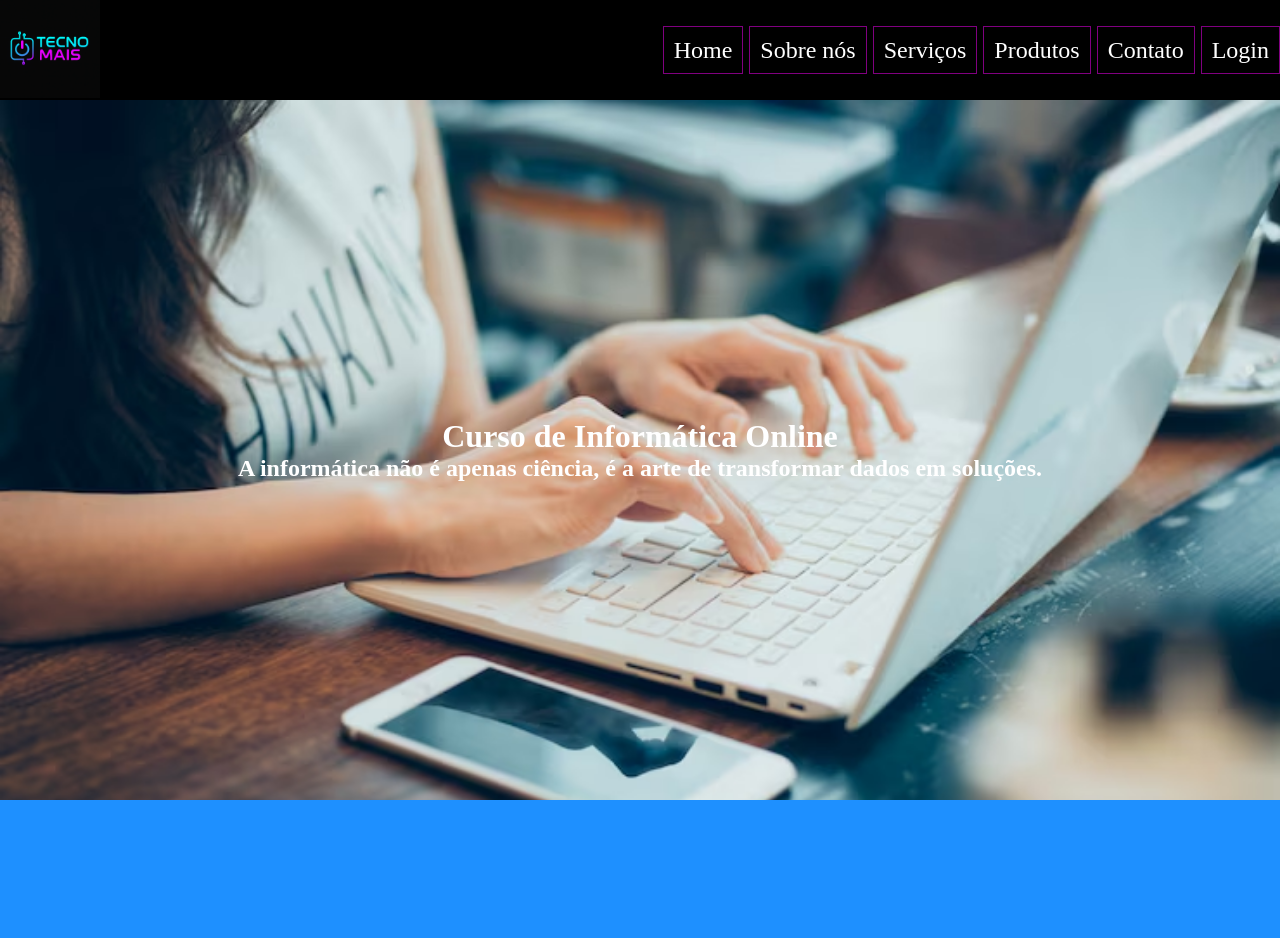
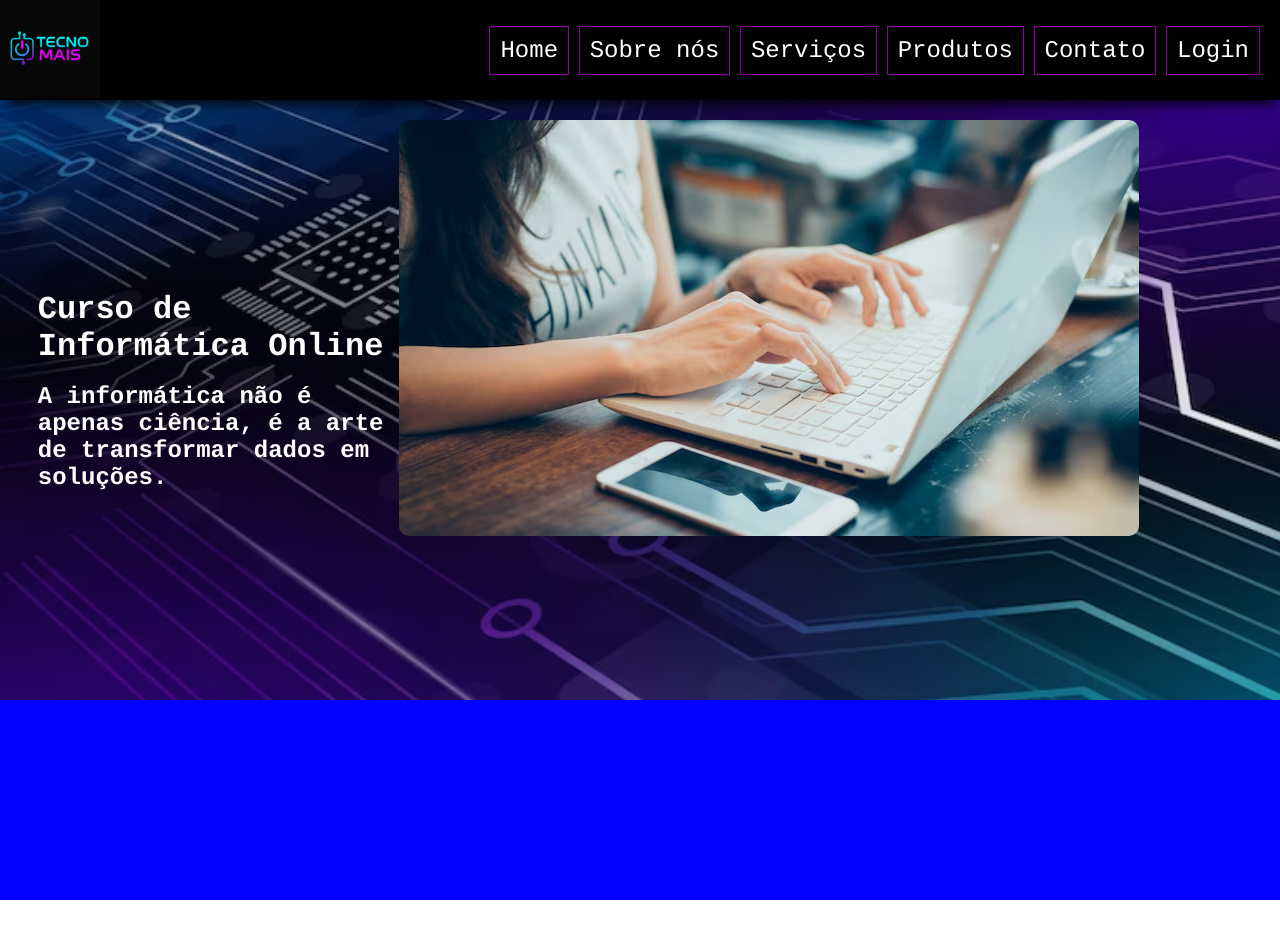
Before and after one commit to francisco-jhonatan/SENAC-2025, a plain HTML site: page front-end/pages/semantico.html in a window 1280 px wide. After the commit the page ends 900 px from the top, so only its background shows below. Drawn offline with Linux system fonts and the light colour scheme.

Commit message:
String + semântico

```diff
--- a/front-end/pages/css/semantico.css
+++ b/front-end/pages/css/semantico.css
@@ -1,11 +1,14 @@
 :root {
-    --primary: #000;
+    --primary: black;
     --secundary: #222;
+    --radius: 10px;
 }
 
 * {
     margin: 0;
     padding: 0;
+    font-family: 'courier';
+    box-sizing: border-box;
 }
 
 html,
@@ -16,24 +19,52 @@ body {
 }
 
 header {
+    position: fixed;
+    width: 100%;
+    height: 100px;
+    background-color: var(--primary);
     display: flex;
     align-items: center;
     justify-content: space-between;
-    height: 100px;
-    background-color: black;
+    z-index: 100;
+    -webkit-box-shadow: 0px 10px 13px -7px #000000, 5px 5px 15px 5px rgba(0, 0, 0, 0);
+    box-shadow: 0px 10px 13px -7px #000000, 5px 5px 15px 5px rgba(0, 0, 0, 0);
+
 }
 
 main {
+    padding: 10mm;
+    padding-top: 120px;
     min-height: calc(100% - 100px);
-    background-image: url(../../images/foto-do-computador.avif);
+    background-image: url(../../images/imagem-de-fundo-site.avif);
+    display: flex;
     background-size: cover;
+}
+
+.left {
     display: flex;
+    justify-content: center;
     align-items: center;
-    justify-content: center;
+    flex-direction: column;
+    color: white;
+    min-width: 350px;
+    max-width: 30%;
+}
+
+.imagem {
+    display: flex;
+    flex-wrap: wrap;
+    gap: 10px;
+    scroll-behavior: auto;
+}
+
+footer {
+    height: 200px;
+    background-color: var(--primary);
 }
 
 nav {
-    font-size: 150%;
+    padding-right: 20px;
 }
 
 nav a {
@@ -41,18 +72,33 @@ nav a {
     text-decoration: none;
     font-size: 24px;
     padding: 10px;
-    border: 1px solid purple;
+    border: 1px solid rgb(140, 0, 158);
 }
 
-h1,
-h2 {
-    display: flex;
-    justify-content: center;
-    align-items: center;
-    color: white;
+nav a:hover{
+    border: 1px solid white;
+    border-radius: 5px;
+    background-color: #1e002c;
+}
+
+.card {
+    border-radius: var(--radius);
+    width: 200px;
+    height: 200px;
+    transition: transform 1s, box-shadow .5s;
+}
+
+.card:hover {
+    transform: scale(1.1);
+    -webkit-box-shadow: 0px 0px 60px 20px rgb(0, 0, 0);
+    box-shadow: 0px 0px 60px 20px rgb(0, 0, 0);
+}
+
+.card img {
+    border-radius: var(--radius);
 }
 
 footer {
     height: 200px;
-    background-color: dodgerblue;
+    background-color: blue;
 }
--- /dev/null
+++ b/front-end/pages/javascript/semantico.js
@@ -0,0 +1,9 @@
+var right = document.querySelector('.imagem')
+
+for(let i = 0;i< 1; i++){
+    right.innerHTML +=`
+            <div class="card">
+            <img src="../images/foto-do-computador.avif" alt="">
+        </div>
+    `
+}
--- a/front-end/pages/semantico.html
+++ b/front-end/pages/semantico.html
@@ -11,7 +11,7 @@
 <body>
     <header>
         <div class="logo">
-            <img src="../images/logo-site.png" alt="" width="100px" height="100px">
+            <img src="../images/logo-site.png" alt="" width="100" height="100">
         </div>
         <nav>
             <a href="#">Home</a>
@@ -24,14 +24,17 @@
     </header>
 
     <main>
-        <div>
-            <h1>Curso de Informática Online</h1>
+        <div class="left">
+            <h1>Curso de Informática Online</h1><br>
             <h2>A informática não é apenas ciência, é a arte de transformar dados em soluções. </h2>
         </div>
+
+        <div class="imagem"></div>
     </main>
     <footer>
 
     </footer>
+    <script src="javascript/semantico.js"></script>
 </body>
 
 </html>
```
Also changed, not shown: front-end/index.html (+2 -2 lines).
